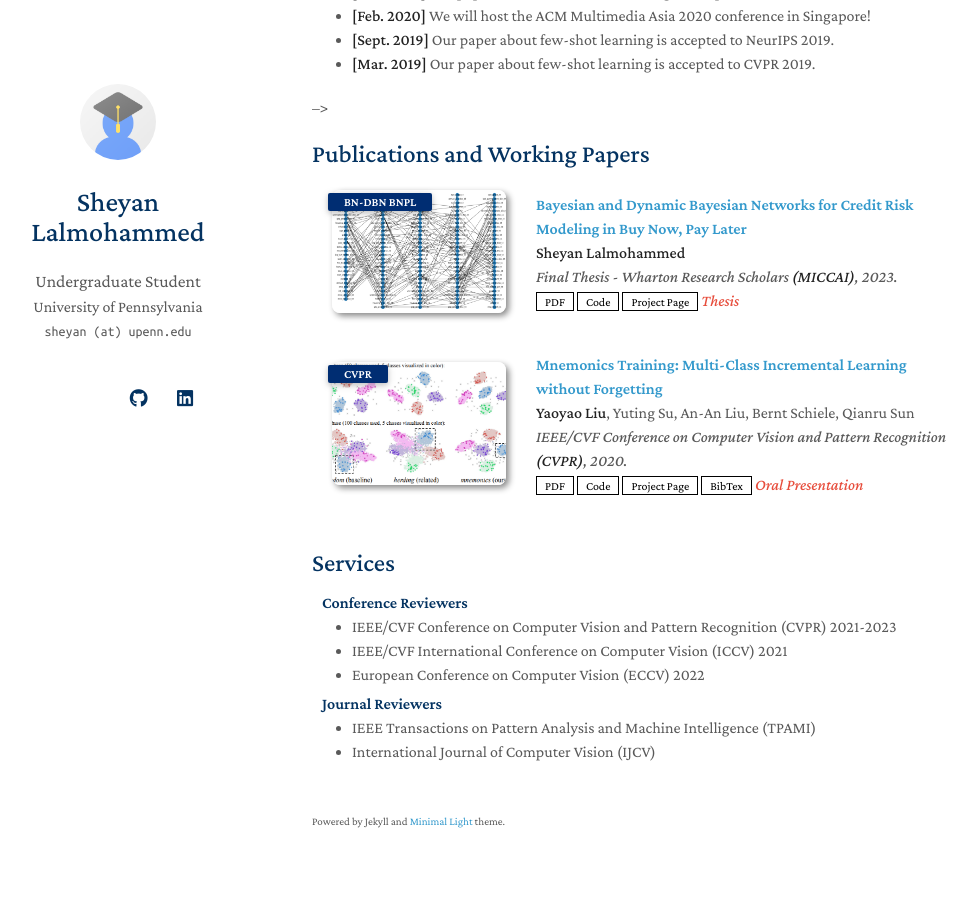
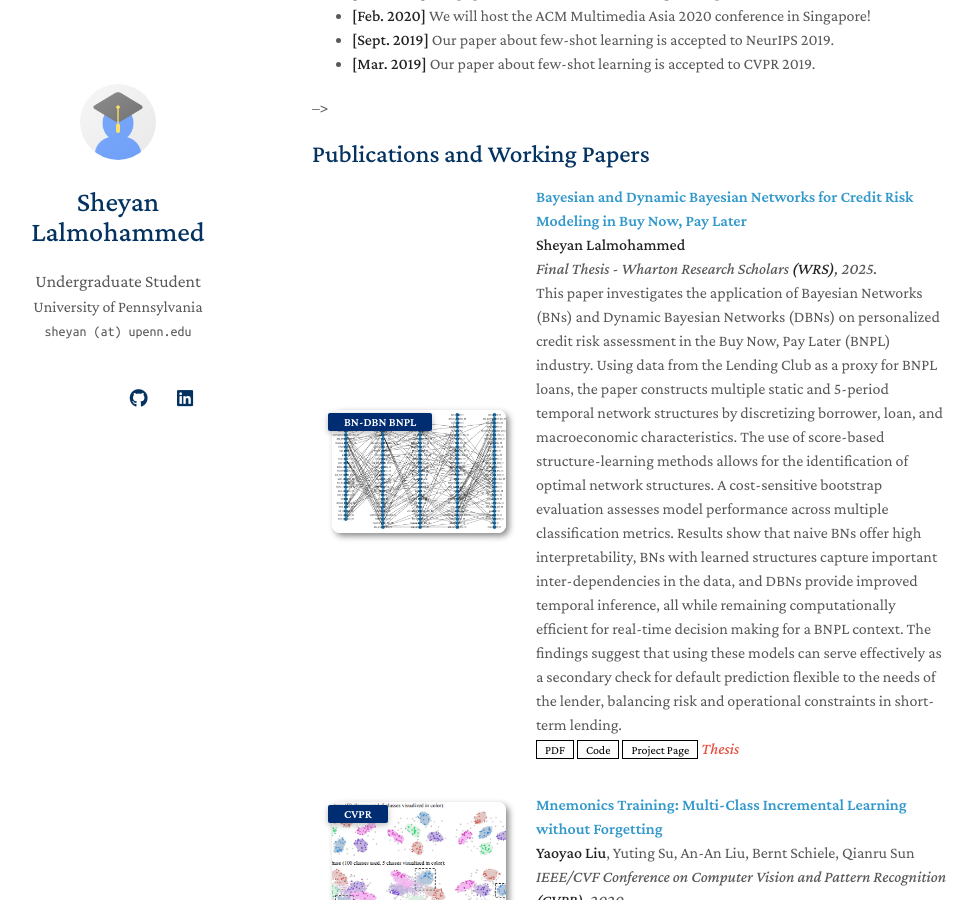
Before and after one commit to sheyanlalmohammed1/sheyanlalmohammed1.github.io, a Jekyll site: the page built from index.md, in a window 1280 px wide and 900 px high, scrolled down 716 px. Shown: the whole window, without its empty margins (158-1135 px from the left). Built offline with Jekyll 4.4.1, drawn with Linux system fonts in a browser that asks for light colours; a style sheet for code colours, icons or effects is not loaded; our own code applies the rules of GitHub Pages for plain Markdown files.

Commit message:
Update publications.yml

```diff
--- a/_data/publications.yml
+++ b/_data/publications.yml
@@ -3,7 +3,8 @@ main:
   - title: Bayesian and Dynamic Bayesian Networks for Credit Risk Modeling in Buy Now, Pay Later
     authors: <strong>Sheyan Lalmohammed</strong>
     conference_short: BN-DBN BNPL
-    conference: Final Thesis - Wharton Research Scholars <strong>(MICCAI)</strong>, 2023.
+    conference: Final Thesis - Wharton Research Scholars <strong>(WRS)</strong>, 2025.
+    abstract: This paper investigates the application of Bayesian Networks (BNs) and Dynamic Bayesian Networks (DBNs) on personalized credit risk assessment in the Buy Now, Pay Later (BNPL) industry. Using data from the Lending Club as a proxy for BNPL loans, the paper constructs multiple static and 5-period temporal network structures by discretizing borrower, loan, and macroeconomic characteristics. The use of score-based structure-learning methods allows for the identification of optimal network structures.  A cost-sensitive bootstrap evaluation assesses model performance across multiple classification metrics. Results show that naive BNs offer high interpretability, BNs with learned structures capture important inter-dependencies in the data, and DBNs provide improved temporal inference, all while remaining computationally efficient for real-time decision making for a BNPL context. The findings suggest that using these models can serve effectively as a secondary check for default prediction flexible to the needs of the lender, balancing risk and operational constraints in short-term lending.
     pdf: assets/files/Final Thesis - Sheyan Lalmohammed.pdf
     code: https://github.com/sheyanlalmohammed1
     page: https://repository.upenn.edu/exhibits/orgunit/wharton_research_scholars
```
